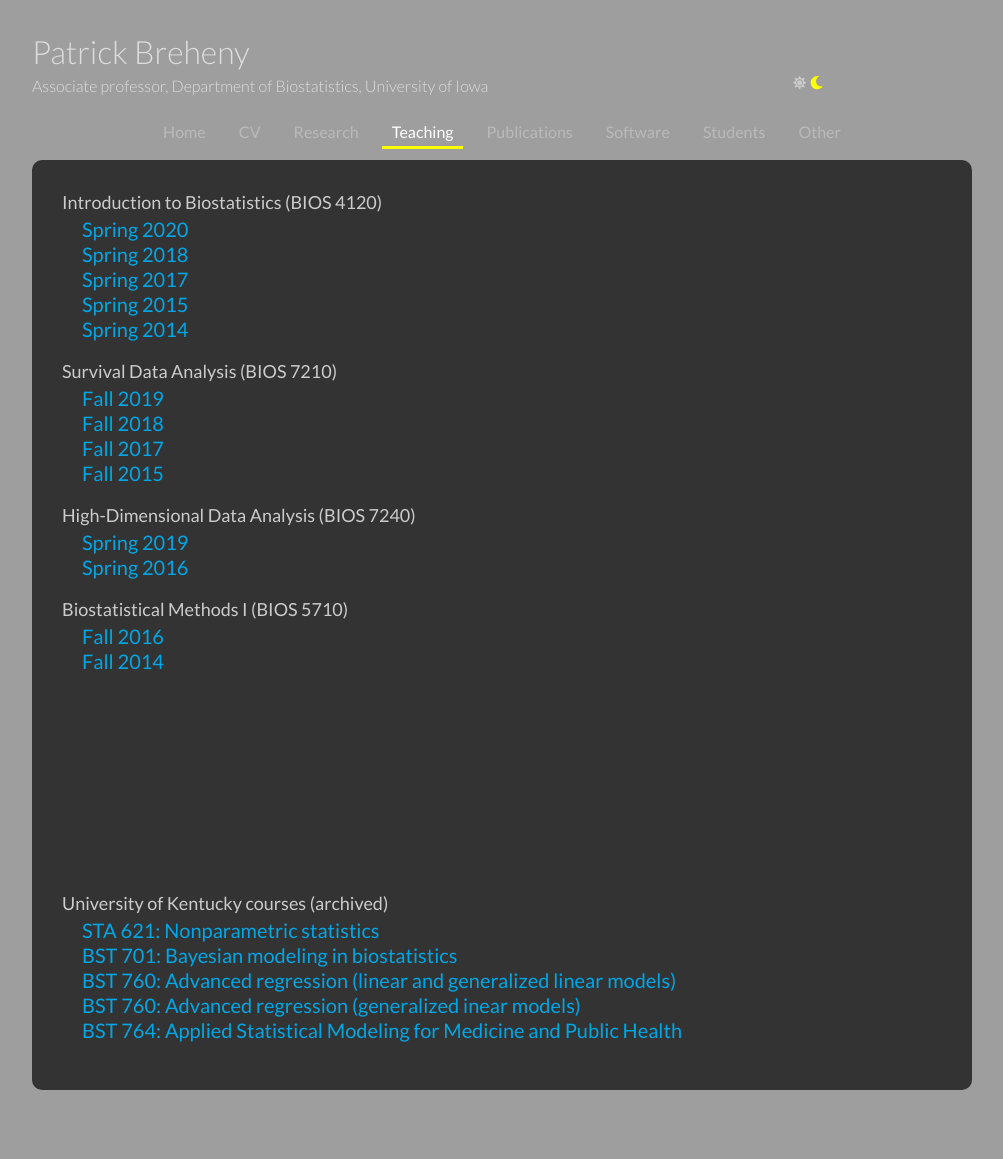
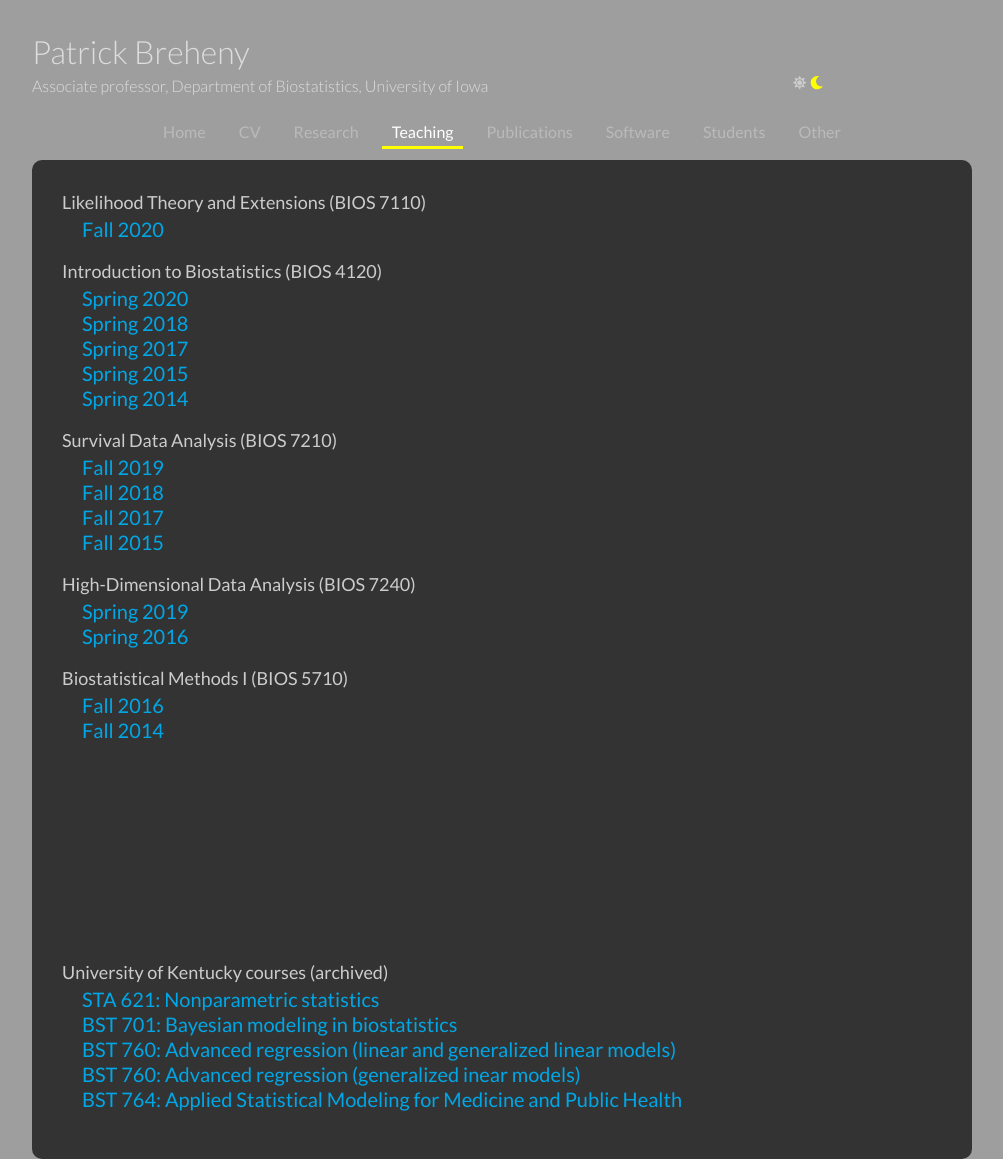
Before and after one commit to pbreheny/web, a Jekyll site: the page built from teaching.html, in a window 1280 px wide, cut to the strip 0-1159 px from the top of the page. Shown: the whole strip, without its empty margins (138-1141 px from the left). Built offline with Jekyll 4.4.1, drawn with Linux system fonts in a browser that asks for light colours; nearby versions of some CDN libraries; before the commit the page ends 1090 px from its top, so only the background shows below that; grey boxes are pictures that could not be loaded.

Commit message:
teaching: Added 7110

```diff
--- a/teaching.html
+++ b/teaching.html
@@ -1,6 +1,11 @@
 ---
 layout: default
 ---
+
+<h4>Likelihood Theory and Extensions (BIOS 7110)</h4>
+<div class="semester">
+  <h3><a href="7110/f20/index.html">Fall 2020</a></h3>
+</div>
 
 <h4>Introduction to Biostatistics (BIOS 4120)</h4>
 <div class="semester">
```
